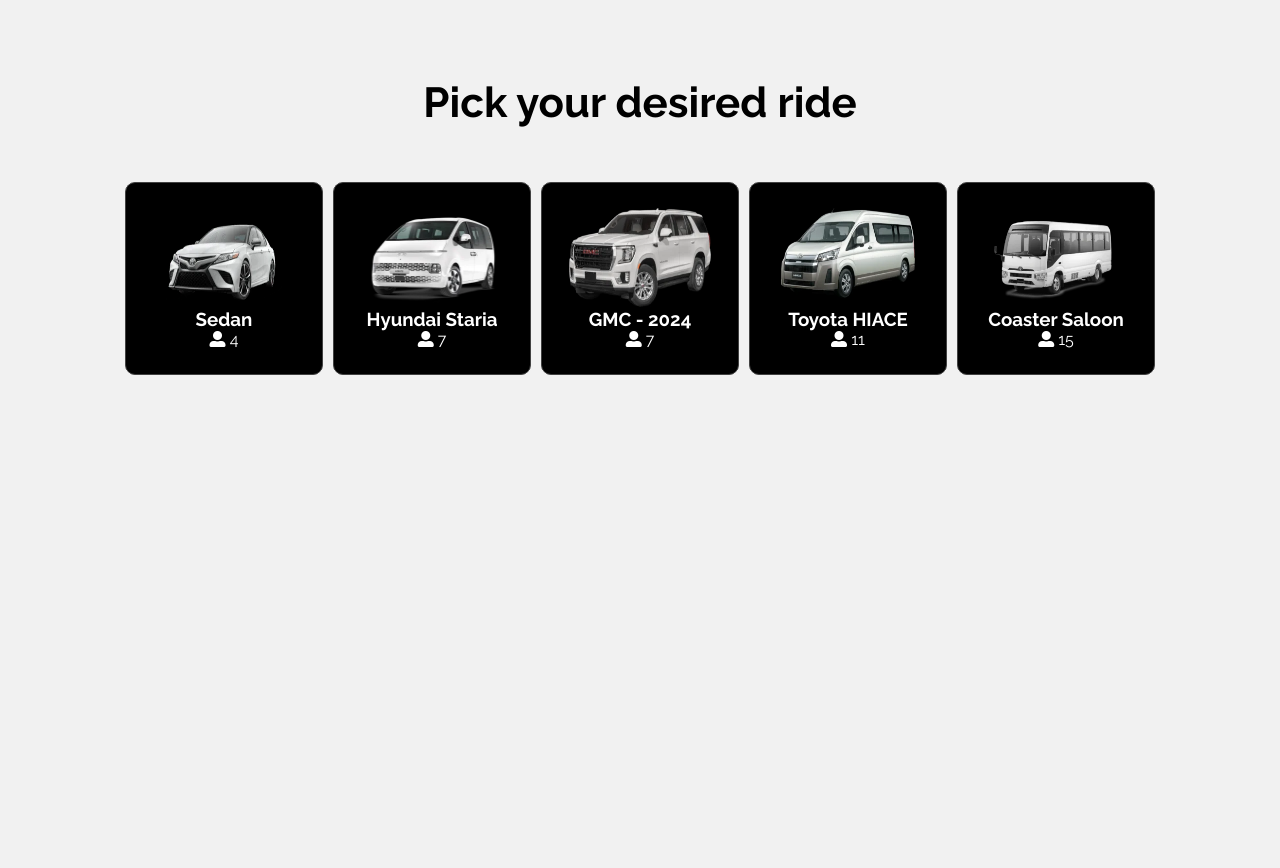
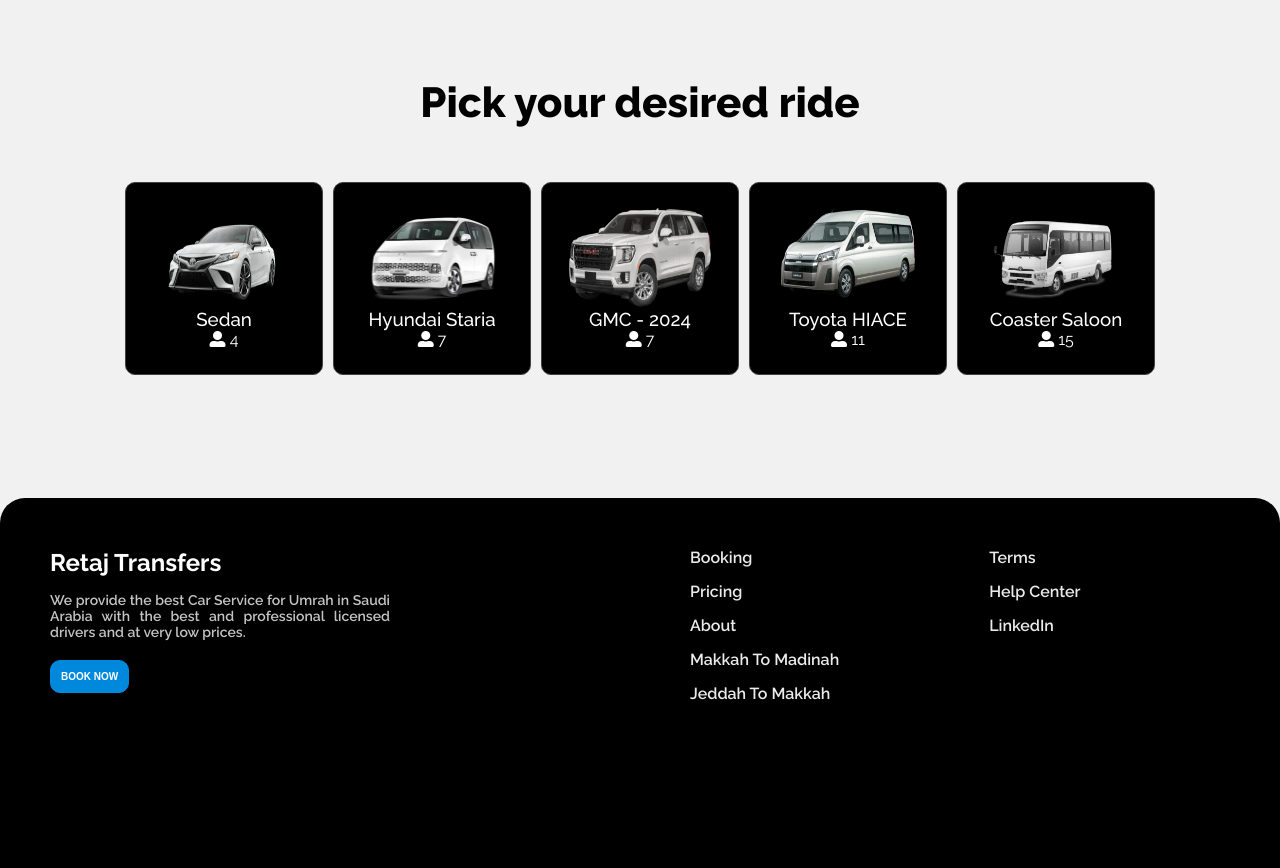
Before and after one commit to Ulrik-Matemu/RetajTransfers, a plain HTML site: page index.html in a window 1280 px wide. Shown: the part 602-1470 px from the top of the page. Before the commit the page ends 982 px from the top, so only its background shows below. Drawn offline with Linux system fonts and the light colour scheme.

Commit message:
Added content to footer

```diff
--- a/css/navbar.css
+++ b/css/navbar.css
@@ -82,6 +82,11 @@
     background-color: #08d;
     color: var(--secondary-color);
     font-weight: 600;
+  }
+
+  .nav-button button a {
+    text-decoration: none;
+    color: white;
   }
 
   .nav-button button:hover {
--- a/css/style.css
+++ b/css/style.css
@@ -240,7 +240,7 @@
   text-align: center;
   font-size: 42px;
   margin-bottom: 50px;
-  font-weight: 700;
+  font-weight: 800;
 }
 
 .vehicle-container {
@@ -261,6 +261,10 @@
   transition: 0.3s ease;
 }
 
+.vehicle h3 {
+  font-weight: 500;
+}
+
 .vehicle:hover {
   border: 1px solid #08d;
   padding: 20px;
@@ -269,6 +273,12 @@
 .vehicle img {
   width: 100%;
   height: 100px;
+}
+
+@media (max-width: 1024px) {
+  .vehicle-container {
+    margin: 0;
+  }
 }
 
 @media (max-width: 768px) {
@@ -294,3 +304,93 @@
     top: 800px;
   }
 }
+
+.main {
+  flex: 1;
+}
+
+.footer {
+  position: relative;
+  bottom: -1100px;
+  background-color: black;
+  padding-bottom: 100px;
+  border-top-left-radius: 25px;
+  border-top-right-radius: 25px;
+  display: flex;
+}
+
+.footer-container {
+  width: 50%;
+  padding: 50px;
+}
+
+.footer h2 {
+  color: white;
+  text-align: left;
+  font-weight: 700;
+}
+
+.footer p {
+  color: white;
+  font-size: 14px;
+  color: rgb(196, 196, 196);
+  font-weight: 600;
+  padding-top: 15px;
+  padding-right: 200px;
+  text-align: justify;
+}
+
+
+
+.footer-container ul li {
+  list-style: none;
+  color: white;
+  margin-bottom: 15px;
+}
+
+.footer-container ul li a {
+  text-decoration: none;
+  color: rgb(235, 235, 235);
+  font-weight: 600;
+  transition: 0.2s ease;
+}
+
+.footer-container ul li a:hover {
+  color: #08d;
+}
+
+.footer-container button {
+  padding: 10px;
+  border-radius: 10px;
+  border: 1px solid #08d;
+  background-color: #08d;
+  color: white;
+  font-weight: 600;
+  margin-top: 20px;
+  font-size: 10px;
+}
+
+.footer-container button a {
+  text-decoration: none;
+  color: white;
+}
+
+@media (max-width: 768px) {
+  .footer p {
+    padding: 15px 0 0 0;
+  }
+}
+
+#footer-list {
+  display: flex;
+  gap: 150px;
+}
+
+@media (max-width: 768px) {
+  #footer-list {
+    gap: 40px;
+    position: absolute;
+    left: 40%;
+    font-size: 12px;
+  }
+}
--- a/index.html
+++ b/index.html
@@ -31,8 +31,7 @@
       <ul>
         <li><a href="#home">Home</a></li>
         <li><a href="#about">About</a></li>
-        <li><a class="dropdown" id="dropdown"  onclick="displayDropdown()">Packages <i
-              class="fa fa-angle-down"></i></a>
+        <li><a class="dropdown" id="dropdown" onclick="displayDropdown()">Packages <i class="fa fa-angle-down"></i></a>
           <div class="dropdown-content" id="dropdown-content">
             <ul>
               <li><a href="">Package 1</a></li>
@@ -51,7 +50,7 @@
     </div>
   </nav>
 
-
+  <div class="main">
     <section class="hero">
       <img src="hero2.jpg" class="desktop-hero-img" style="width: 100%;">
       <img src="hero-mobile.jpg" class="mobile-hero-img">
@@ -124,10 +123,34 @@
           <button type="text" class="submit">SUBMIT</button>
         </div>
       </div>
+    </div>
+
+
+  </div>
 
 
 
-
+  <section class="footer">
+    <div class="footer-container">
+      <h2>Retaj Transfers</h2>
+      <p>We provide the best Car Service for Umrah in Saudi Arabia with the best and professional licensed drivers and at very low prices.</p>
+      <button onclick="toggleForm()"><a href="#">BOOK NOW</a></button>
+    </div>
+   <div class="footer-container" id="footer-list">
+    <ul>
+      <li><a href="#">Booking</a></li>
+      <li><a href="#">Pricing</a></li>
+      <li><a href="#">About</a></li>
+      <li><a href="#">Makkah To Madinah</a></li>
+      <li><a href="#">Jeddah To Makkah</a></li>
+    </ul>
+    <ul>
+      <li><a href="#">Terms</a></li>
+      <li><a href="#">Help Center</a></li>
+      <li><a href="#">LinkedIn</a></li>
+    </ul>
+   </div>
+  </section>
   <script>
     function toggleMenu() {
       const navbarLinks = document.querySelector('.navbar-links');
```
Lines whose indentation alone changed are shown as unchanged.
